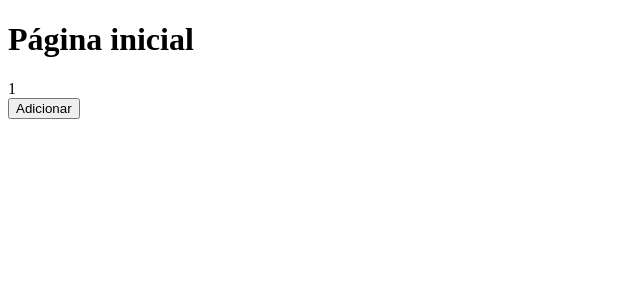
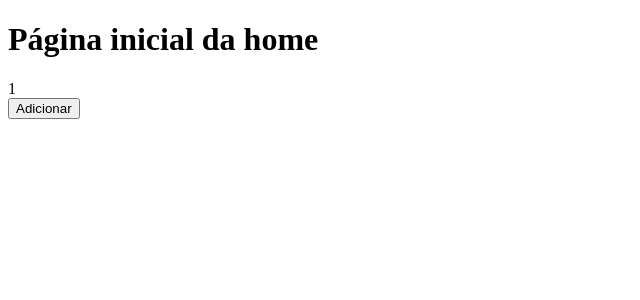
Before and after one commit to jahooo2322/blog, a Next.js app: page / in a window 1280 px wide. Shown: the top 300 px of the page, without its empty margins (0-640 px from the left). Built offline with nearby package versions, Linux system fonts and the light colour scheme.

Commit message:
teste titulo 2

```diff
--- a/pages/index.js
+++ b/pages/index.js
@@ -4,7 +4,7 @@ function Home(){
 
     return(
 <div>
-     <h1>Página inicial</h1>
+     <h1>Página inicial  da home</h1>
      <Contador/>
 </div>
 
```
